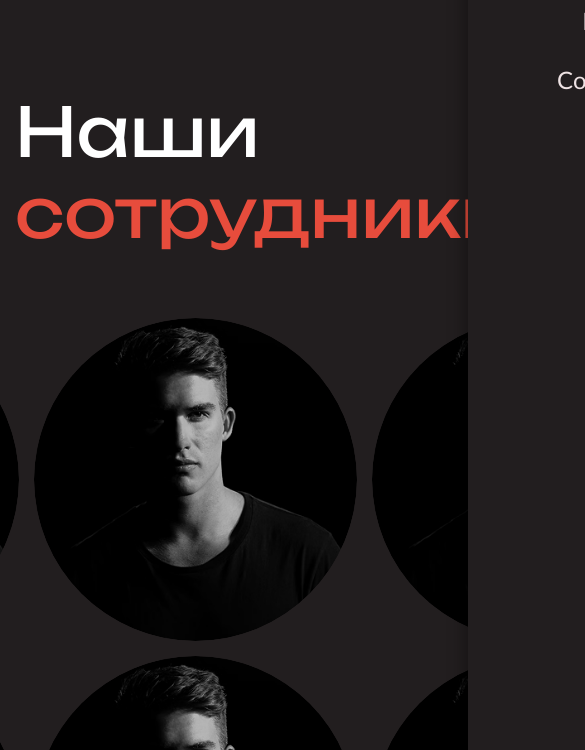
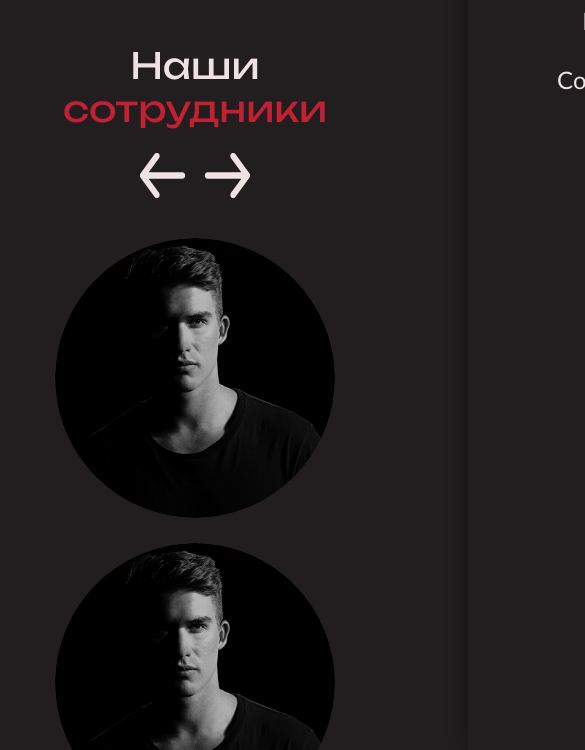
Before and after one commit to NIKIRIKI7/ProjectsWebControl, a website built with webpack: page src/pages/employees.html in a window 390 px wide. Shown: the part 94-844 px from the top of the page, 585 px wide, since content can reach past the window. Built offline with nearby package versions, Linux system fonts and the light colour scheme; a web font is replaced by a local one.

Commit message:
Update employee

```diff
--- a/src/styles/components/employees.css
+++ b/src/styles/components/employees.css
@@ -1,28 +1,31 @@
 /* === Секция "Наши сотрудники" === */
 .employees {
-    margin: 99px 0;
+    margin: 100px 0;
 }
 
 /* === Заголовок секции === */
 .employees__title {
     display: inline-block;
     font-family: 'Unbounded', sans-serif;
-    width: 822px;
+    width: 100%;
+    max-width: 822px;
     font-size: 68px;
+    margin: 0;
 }
 
 .employees__title-white {
-    color: #fff;
+    color: var(--color-text);
 }
 
 .employees__title-red {
-    color: #e74c3c;
+    color: var(--color-primary);
 }
 
 /* === Контейнер заголовка и стрелок === */
 .employees__header {
     display: flex;
     align-items: center;
+    justify-content: space-between;
     gap: 34px;
     margin-bottom: 60px;
 }
@@ -44,6 +47,11 @@
     justify-content: center;
     padding: 0;
     margin: 0;
+    transition: opacity 0.3s;
+}
+
+.employees__arrow:hover {
+    opacity: 0.7;
 }
 
 .employees__arrow-icon {
@@ -56,18 +64,23 @@
 .employees__grid {
     display: grid;
     grid-template-columns: repeat(3, 1fr);
-    gap: 15px;
+    gap: 30px;
     justify-content: center;
     align-items: center;
+    width: 100%;
+    max-width: 1200px;
+    margin: 0 auto;
 }
 
 /* === Один сотрудник === */
 .employees__item {
     position: relative;
     overflow: hidden;
-    width: 323px;
-    height: 323px;
+    width: 100%;
+    max-width: 323px;
+    aspect-ratio: 1/1;
     border-radius: 50%;
+    margin: 0 auto;
 }
 
 .employees__image {
@@ -82,19 +95,191 @@
     transform: scale(1.1);
 }
 
+/* === Адаптивные стили === */
+
+/* Большие экраны */
 @media (min-width: 1920px) {
     .employees__header {
-    gap: 546px;
+        gap: 60px;
     }
+
     .employees__grid {
-    gap: 20px;
+        gap: 40px;
         grid-template-columns: repeat(4, 1fr);
+        max-width: 1600px;
     }
+
     .employees__item {
-        width: 390px;
-        height: 390px;
+        max-width: 390px;
     }
+
     .employees__controls {
-    gap: 81px;
+        gap: 30px;
     }
 }
+
+/* Десктопы */
+@media (max-width: 1440px) {
+    .employees__title {
+        font-size: 60px;
+    }
+
+    .employees__grid {
+        grid-template-columns: repeat(3, 1fr);
+        gap: 25px;
+    }
+
+    .employees__item {
+        max-width: 300px;
+    }
+}
+
+/* Ноутбуки */
+@media (max-width: 1200px) {
+    .employees {
+        margin: 80px 0;
+    }
+
+    .employees__title {
+        font-size: 52px;
+        max-width: 700px;
+    }
+
+    .employees__header {
+        margin-bottom: 50px;
+    }
+
+    .employees__grid {
+        gap: 20px;
+    }
+
+    .employees__item {
+        max-width: 280px;
+    }
+}
+
+/* Планшеты */
+@media (max-width: 992px) {
+    .employees {
+        margin: 70px 0;
+    }
+
+    .employees__title {
+        font-size: 46px;
+        max-width: 600px;
+    }
+
+    .employees__grid {
+        grid-template-columns: repeat(2, 1fr);
+        gap: 30px;
+    }
+
+    .employees__arrow {
+        width: 50px;
+        height: 50px;
+    }
+
+    .employees__arrow-icon {
+        width: 50px;
+        height: 50px;
+    }
+}
+
+/* Планшеты (портретная ориентация) */
+@media (max-width: 768px) {
+    .employees {
+        margin: 60px 0;
+    }
+
+    .employees__header {
+        flex-direction: column;
+        align-items: flex-start;
+        gap: 20px;
+        margin-bottom: 40px;
+    }
+
+    .employees__title {
+        font-size: 42px;
+        text-align: center;
+        max-width: 100%;
+    }
+
+    .employees__controls {
+        justify-content: center;
+        margin: 0 auto;
+    }
+
+    .employees__grid {
+        display: flex;
+        flex-wrap: wrap;
+        justify-content: center;
+        gap: 20px;
+    }
+
+    .employees__item {
+        flex: 0 0 calc(50% - 20px);
+        max-width: 250px;
+    }
+}
+
+/* Мобильные устройства */
+@media (max-width: 576px) {
+    .employees {
+        margin: 50px 0;
+    }
+
+    .employees__title {
+        font-size: 36px;
+    }
+
+    .employees__arrow {
+        width: 45px;
+        height: 45px;
+    }
+
+    .employees__arrow-icon {
+        width: 45px;
+        height: 45px;
+    }
+
+    .employees__grid {
+        display: flex;
+        flex-direction: column;
+        align-items: center;
+        gap: 25px;
+    }
+
+    .employees__item {
+        flex: 0 0 100%;
+        max-width: 280px;
+    }
+}
+
+/* Маленькие мобильные устройства */
+@media (max-width: 375px) {
+    .employees {
+        margin: 40px 0;
+    }
+
+    .employees__title {
+        font-size: 32px;
+    }
+
+    .employees__grid {
+        gap: 20px;
+    }
+
+    .employees__item {
+        max-width: 250px;
+    }
+
+    .employees__arrow {
+        width: 40px;
+        height: 40px;
+    }
+
+    .employees__arrow-icon {
+        width: 40px;
+        height: 40px;
+    }
+}
```
